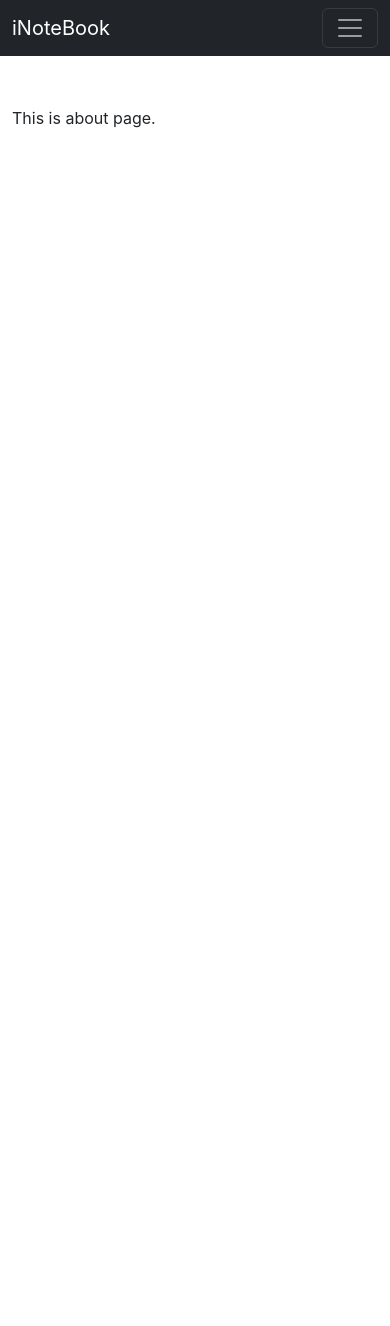
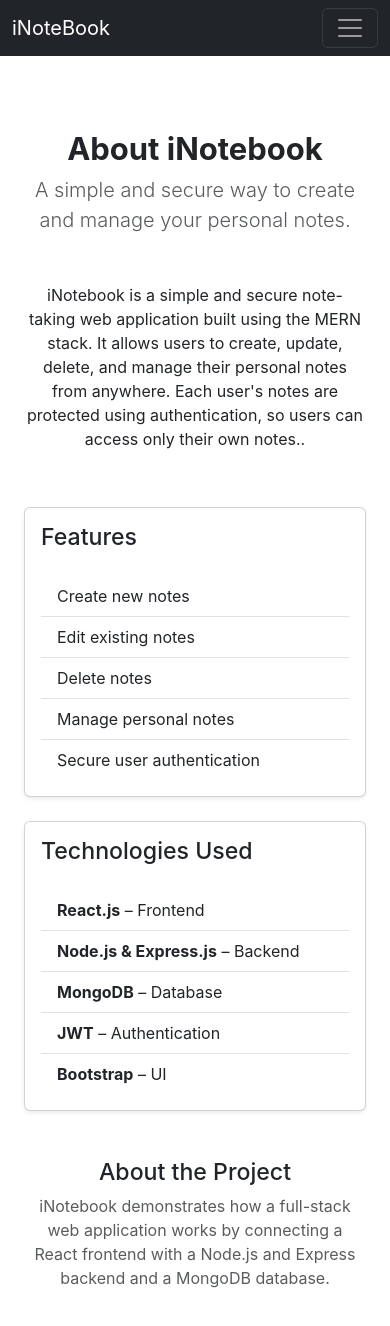
Before and after one commit to vipulgit-123/React3, a React (Create React App) app: page /about in a window 390 px wide. Shown: the top 1326 px of the page. Before the commit the page ends 844 px from the top, so only its background shows below. Built offline with nearby package versions, Linux system fonts and the light colour scheme.

Commit message:
Make About page responsive

```diff
--- a/src/components/About.js
+++ b/src/components/About.js
@@ -1,10 +1,115 @@
 import React from "react";
 
 const About = () => {
-
-    return <div>
-      This is about page.
-  </div>;
+  return (
+    <div>
+      <div className="container py-4">
+        {" "}
+        {/* Header */}{" "}
+        <div className="text-center mb-5">
+          {" "}
+          <h1 className="display-5 fw-bold">About iNotebook</h1>{" "}
+          <p className="lead text-muted">
+            {" "}
+            A simple and secure way to create and manage your personal
+            notes.{" "}
+          </p>{" "}
+        </div>{" "}
+        {/* Description */}{" "}
+        <div className="row justify-content-center">
+          {" "}
+          <div className="col-12 col-md-10 col-lg-8">
+            {" "}
+            <p className="text-center">
+              {" "}
+              iNotebook is a simple and secure note-taking web application built
+              using the MERN stack. It allows users to create, update, delete,
+              and manage their personal notes from anywhere. Each user's notes
+              are protected using authentication, so users can access only their
+              own notes..{" "}
+            </p>{" "}
+          </div>{" "}
+        </div>{" "}
+        {/* Features + Technologies */}{" "}
+        <div className="row g-4 mt-3">
+          {" "}
+          {/* Features */}{" "}
+          <div className="col-12 col-md-6">
+            {" "}
+            <div className="card h-100 shadow-sm">
+              {" "}
+              <div className="card-body">
+                {" "}
+                <h3 className="card-title mb-4">Features</h3>{" "}
+                <ul className="list-group list-group-flush">
+                  {" "}
+                  <li className="list-group-item"> Create new notes </li>{" "}
+                  <li className="list-group-item"> Edit existing notes </li>{" "}
+                  <li className="list-group-item"> Delete notes </li>{" "}
+                  <li className="list-group-item"> Manage personal notes </li>{" "}
+                  <li className="list-group-item">
+                    {" "}
+                    Secure user authentication{" "}
+                  </li>{" "}
+                </ul>{" "}
+              </div>{" "}
+            </div>{" "}
+          </div>{" "}
+          {/* Technologies */}{" "}
+          <div className="col-12 col-md-6">
+            {" "}
+            <div className="card h-100 shadow-sm">
+              {" "}
+              <div className="card-body">
+                {" "}
+                <h3 className="card-title mb-4">Technologies Used</h3>{" "}
+                <ul className="list-group list-group-flush">
+                  {" "}
+                  <li className="list-group-item">
+                    {" "}
+                    <strong>React.js</strong> – Frontend{" "}
+                  </li>{" "}
+                  <li className="list-group-item">
+                    {" "}
+                    <strong>Node.js & Express.js</strong> – Backend{" "}
+                  </li>{" "}
+                  <li className="list-group-item">
+                    {" "}
+                    <strong>MongoDB</strong> – Database{" "}
+                  </li>{" "}
+                  <li className="list-group-item">
+                    {" "}
+                    <strong>JWT</strong> – Authentication{" "}
+                  </li>{" "}
+                  <li className="list-group-item">
+                    {" "}
+                    <strong>Bootstrap</strong> – UI{" "}
+                  </li>{" "}
+                </ul>{" "}
+              </div>{" "}
+            </div>{" "}
+          </div>{" "}
+        </div>{" "}
+        {/* Footer description */}{" "}
+        <div className="row justify-content-center mt-5">
+          {" "}
+          <div className="col-12 col-md-10 col-lg-8">
+            {" "}
+            <div className="text-center">
+              {" "}
+              <h3>About the Project</h3>{" "}
+              <p className="text-muted">
+                {" "}
+                iNotebook demonstrates how a full-stack web application works by
+                connecting a React frontend with a Node.js and Express backend
+                and a MongoDB database.{" "}
+              </p>{" "}
+            </div>{" "}
+          </div>{" "}
+        </div>{" "}
+      </div>
+    </div>
+  );
 };
 
 export default About;
--- a/src/components/Login.js
+++ b/src/components/Login.js
@@ -48,7 +48,8 @@ const Login = (props) => {
   };
 
   return (
-    <div>
+    <div className="container mt-3">
+      <h2>Login to continue to iNoteBook</h2>
       <form onSubmit={handleSubmit}>
         <div className="mb-3">
           <label htmlFor="email" className="form-label">
--- a/src/components/Navbar.js
+++ b/src/components/Navbar.js
@@ -1,9 +1,13 @@
 import React from "react";
-import {Link, useLocation, useNavigate} from "react-router-dom";
+import { Link, useLocation, useNavigate } from "react-router-dom";
 
 const Navbar = () => {
   let location = useLocation();
-      const navigate = useNavigate()
+  const navigate = useNavigate();
+  const handleLogout = () => {
+    localStorage.removeItem("token");
+    navigate("/login");
+  };
   return (
     <div>
       <nav className="navbar navbar-expand-lg navbar-dark bg-dark">
@@ -62,11 +66,7 @@ const Navbar = () => {
             ) : (
               <button
                 className="btn btn-primary mx-1"
-                onClick={() => {
-                  localStorage.removeItem("token");
-                  navigate("/login");
-                }}
-              >
+                onClick={handleLogout}>
                 Logout
               </button>
             )}
--- a/src/components/SignUp.js
+++ b/src/components/SignUp.js
@@ -56,7 +56,8 @@ const SignUp = (props) => {
   };
 
   return (
-    <div>
+        <div className="container mt-3">
+      <h2>SignUp to continue to iNoteBook</h2>
       <form onSubmit={handleSubmit}>
         <div className="mb-3">
           <label htmlFor="name" className="form-label">
```
